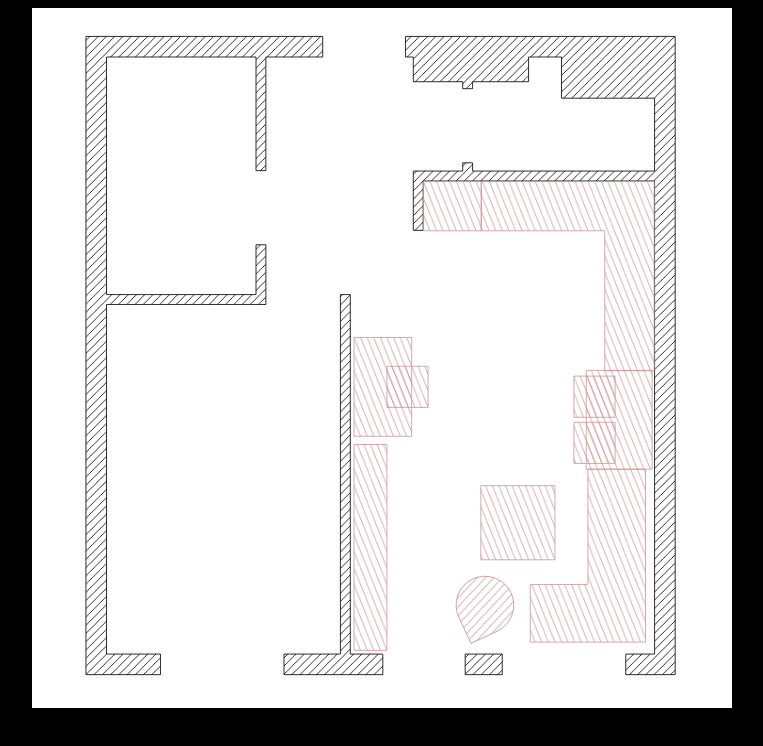
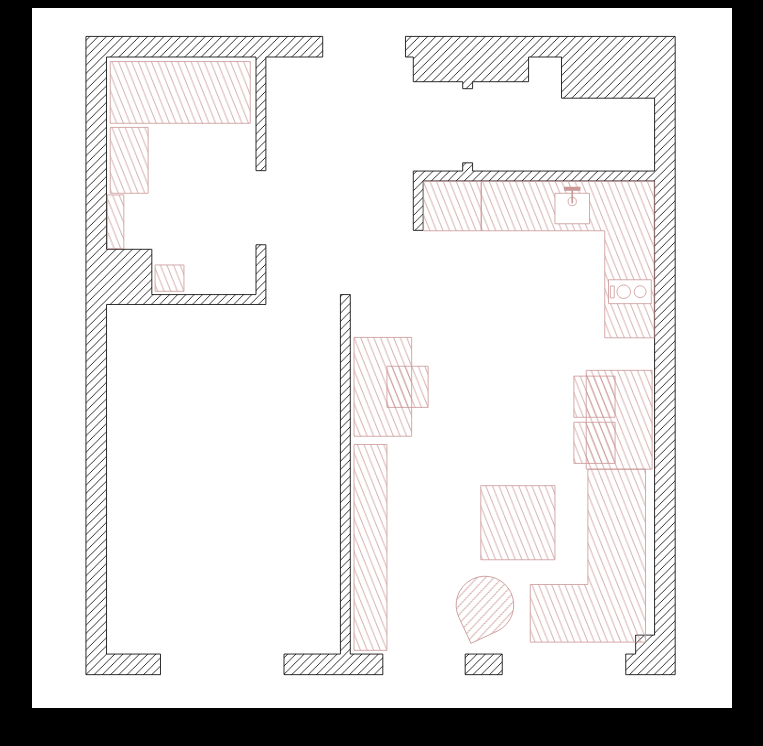
Before and after one commit to Noxitu/mieszkanie, a plain HTML site: page index.html in a window 1280 px wide. Shown: the whole page, without its empty margins (258-1021 px from the left). Drawn offline with Linux system fonts and the light colour scheme.

Commit message:
Łazienka

```diff
--- a/index.html
+++ b/index.html
@@ -32,6 +32,10 @@
       stroke: var(--interior-color-hover);
       fill: url(#interior-fill-hover) #fff;
     }
+
+    .no {
+      display: none;
+    }
   </style>
 </head>
 <body>
@@ -59,8 +63,10 @@
 
       <path d="M 0 0
       h 281
-      v 574.5
-      h -35
+      v 551.5
+      h -23
+      v 23
+      h -12
       v 25
       h 60
       v -775
@@ -117,8 +123,10 @@
       h -12
       v -138
       h -181.5
-      v 288.5
-      h 181.5
+      v 233.5
+      h 55
+      v 55
+      h 126.5
       v -60.5
       h 12
       v 72.5
@@ -130,9 +138,9 @@
       <!-- Kuchnia -->
       <path d="M 70.5 0.5
         h 210
-        v 230
+        v 190
         h -60
-        v -170
+        v -130
         h -150
         v -60
       " class="interior">
@@ -143,6 +151,38 @@
       <path d="M 0.5 0.5 h 70 v 60 h -70 v -60" class="interior">
         <title>Lodówka 70 x 60</title>
       </path>
+
+      <!-- Plyta indukcyjna (duża) -->
+      <g transform="translate(277, 150) rotate(90)" class="no">
+        <path d="M 0 0 h 60 v 52 h -60 z" style="fill: white; stroke: var(--interior-color);">
+          <title>Plyta indukcyjna 60 x 52</title>
+        </path>
+        <circle cx="14" cy="10" r="8" style="fill: white; stroke: var(--interior-color);" />
+        <circle cx="15" cy="31" r="10" style="fill: white; stroke: var(--interior-color);" />
+        <circle cx="43" cy="14" r="10" style="fill: white; stroke: var(--interior-color);" />
+        <circle cx="49" cy="34" r="8" style="fill: white; stroke: var(--interior-color);" />
+        <path d="M 15 45 h 35 v 4 h -35 z" style="fill: white; stroke: var(--interior-color);" />
+      </g>
+
+
+      <!-- Plyta indukcyjna (mała) -->
+      <g transform="translate(277, 120) rotate(90)" class="">
+        <path d="M 0 0 h 29 v 52 h -29 z" style="fill: white; stroke: var(--interior-color);">
+          <title>Plyta indukcyjna 29 x 52</title>
+        </path>
+        <circle cx="14.5" cy="13.5" r="7.2" style="fill: white; stroke: var(--interior-color);" />
+        <circle cx="14.5" cy="33.5" r="8.25" style="fill: white; stroke: var(--interior-color);" />
+        <path d="M 7.5 45 h 14.5 v 4.7 h -14.5 z" style="fill: white; stroke: var(--interior-color);" />
+      </g>
+
+      <!-- Zlew -->
+      <g transform="translate(160, 15)" class="">
+        <path d="M 0 0 h 42 v 37 h -42 z" style="fill: white; stroke: var(--interior-color);">
+          <title>Zlew 42 x 37 (wnętrze)</title>
+        </path>
+        <circle cx="21" cy="10" r="5" style="fill: white; stroke: var(--interior-color);" />
+        <path d="M 21 -8 h 10 v 5 h -9 v 15 h -2 v -15 h -9 v -5 z" style="fill: var(--interior-color);" />
+      </g>
 
       <!-- Kanapa -->
       <path d="M 200 350
@@ -206,6 +246,12 @@
         <path d="M -35 -35 h 35 a 35 35 0 1 1 -35 35 v -35" class="interior"><title>Pufa (worek)</title></path>
       </g>
 
+      <!-- Łazienka -->
+      <path d="M -380 -145 h 170 v 75 h -170 v -75" class="interior"><title>Wanna 170 x 75</title></path>
+      <path d="M -380 -65 h 46 v 80 h -46 v -80" class="interior"><title>Szafka 80 x 46</title></path>
+      <path d="M -383.5 17 h 20 v 65 h -20 v -65" class="interior"><title>65 x 20</title></path>
+      <path d="M -325.5 102 h 35 v 32 h -35 v -32" class="interior"><title>Szafka 35 x 32</title></path>
+
       <!-- Obrys samego mieszkania -->
       <!--<path d="M 300 500 l
         281 0
```
